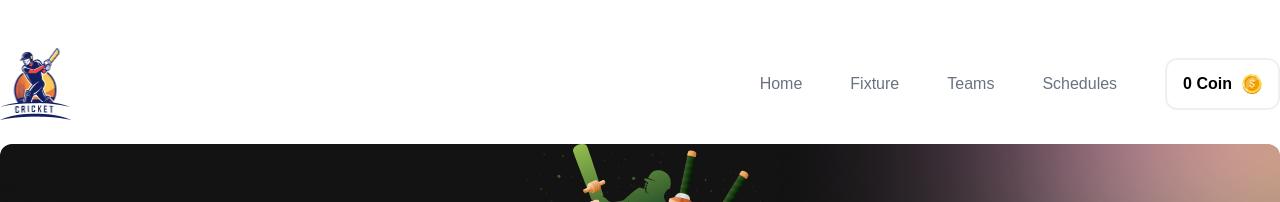
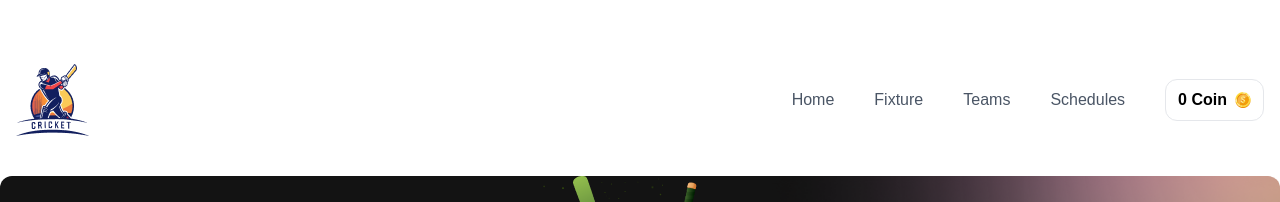
Before and after one commit to AsifUllahSazzad/BPL-Dream-11, a React (Vite) app: page / in a window 1280 px wide. Shown: the top 202 px of the page. Built offline with nearby package versions, Linux system fonts and the light colour scheme.

Commit message:
Update header component

```diff
--- a/src/components/Header/Header.jsx
+++ b/src/components/Header/Header.jsx
@@ -1,43 +1,92 @@
-import Logo from './../../assets/logo.png'
-import Coin from './../../assets/dollar.png'
-import { useEffect, useState } from 'react';
+import Logo from '../../../public/assets/logo.png'
+import Coin from '../../../public/assets/dollar.png'
+import { useEffect, useState } from 'react'
+import MenuIcon from '../../../public/assets/menu.png'
+import CloseIcon from '../../../public/assets/close.png'
 
-const Header = ({coin}) => {
+const Header = ({ coin }) => {
+  const [isScrolled, setIsScrolled] = useState(false)
+  const [isOpen, setIsOpen] = useState(false)
 
-    // Scrolling
-        const [isScrolled, setIsScrolled] = useState(false);
+  useEffect(() => {
+    const handleScroll = () => {
+      setIsScrolled(window.scrollY > 50)
+    }
 
-        useEffect(() => {
-            // runs when component mounts
-            const handleScroll = () => {
-                setIsScrolled(window.scrollY>50);
-            };
+    window.addEventListener('scroll', handleScroll)
+    return () => window.removeEventListener('scroll', handleScroll)
+  }, [])
 
-            window.addEventListener('scroll', handleScroll);
+  return (
+    <div
+      className={`w-full transition-all duration-300 z-50 ${
+        isScrolled
+          ? 'fixed left-0 top-0 bg-white/30 backdrop-blur-xl shadow-xl py-3'
+          : 'relative py-4'
+      }`}
+    >
+      <div className="max-w-7xl mx-auto px-4">
+        <div className="flex justify-between items-center">
+          {/* Logo */}
+          <a href="#">
+            <img className="max-md:h-10 w-auto" src={Logo} alt="Logo" />
+          </a>
 
-            // runs when component unmounts
-            return () => window.removeEventListener('scroll', handleScroll);
-        },[])
+          {/* Desktop Menu */}
+          <nav
+            className={`hidden md:flex gap-x-10 items-center text-base font-medium ${
+              isScrolled ? 'text-black' : 'text-gray-600'
+            }`}
+          >
+            <a href="#">Home</a>
+            <a href="#">Fixture</a>
+            <a href="#">Teams</a>
+            <a href="#">Schedules</a>
 
-    return (
-        <div className={`w-full transition-all duration-300 ${isScrolled ? "fixed left-0 top-0 bg-white/10 backdrop-blur-xl shadow-2xl z-50 py-5 px-5 rounded-bl-xl rounded-br-xl" : 'relative'}`}>
+            <div className="text-black font-semibold flex items-center gap-2 py-2 px-3 border border-gray-200 rounded-xl">
+              {coin} Coin
+              <img className="h-4 w-4" src={Coin} alt="Coin" />
+            </div>
+          </nav>
 
-            <div className='max-w-7xl mx-auto'>
-                <div className='flex justify-between items-center'>
-                    {/* Logo */}
-                    <a href=""><img className='size-18' src={Logo} alt="Logo" /></a>
-                    <nav className={`flex gap-x-12 items-center text-base ${isScrolled ? "text-black" : 'text-gray-500'}`}>
-                        <p><a href="#">Home</a></p>
-                        <p><a href="#">Fixture</a></p>
-                        <p><a href="#">Teams</a></p>
-                        <p><a href="#">Schedules</a></p>
-                        <div className='text-black font-semibold flex items-center gap-x-2.5 py-3 px-4 border-2 border-[#13131310] rounded-xl'>{coin} Coin <img className='size-5' src={Coin} alt="Coin" /></div>
-                    </nav>
-                </div>
+          {/* Mobile Menu Button */}
+          <button
+            onClick={() => setIsOpen(!isOpen)}
+            className="md:hidden p-2 rounded-xl border border-gray-200"
+          >
+            <img
+              src={isOpen ? CloseIcon : MenuIcon}
+              alt="menu"
+              className="h-5 w-5"
+            />
+          </button>
+        </div>
+
+        {/* Mobile Menu */}
+        {isOpen && (
+          <div className="md:hidden mt-4 rounded-2xl shadow-lg bg-white p-5 space-y-4">
+            <a className="block font-medium" href="#">
+              Home
+            </a>
+            <a className="block font-medium" href="#">
+              Fixture
+            </a>
+            <a className="block font-medium" href="#">
+              Teams
+            </a>
+            <a className="block font-medium" href="#">
+              Schedules
+            </a>
+
+            <div className="flex items-center justify-between border-t pt-3">
+              <span className="font-semibold">{coin} Coin</span>
+              <img className="h-5 w-5" src={Coin} alt="Coin" />
             </div>
+          </div>
+        )}
+      </div>
+    </div>
+  )
+}
 
-        </div>
-    );
-};
-
-export default Header;
+export default Header
```
